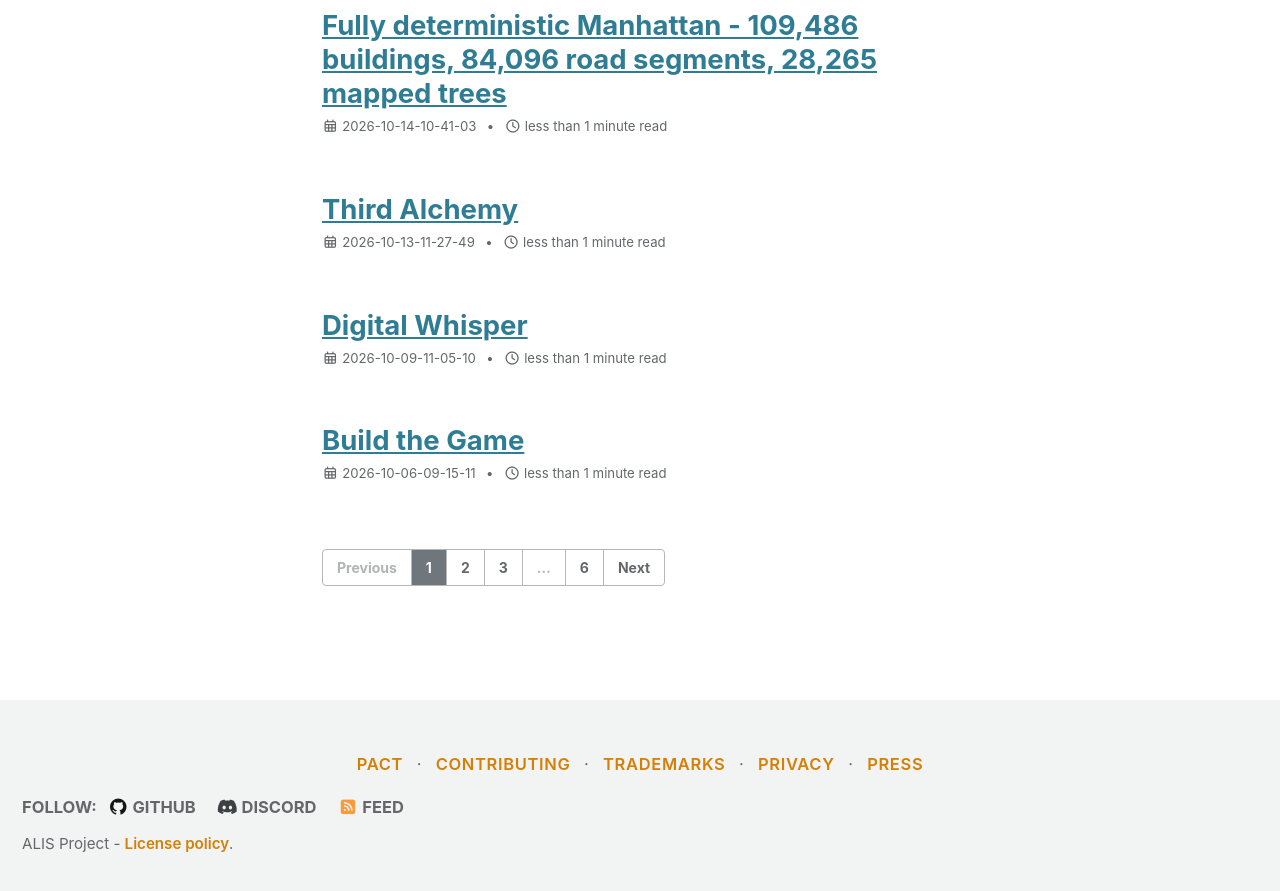
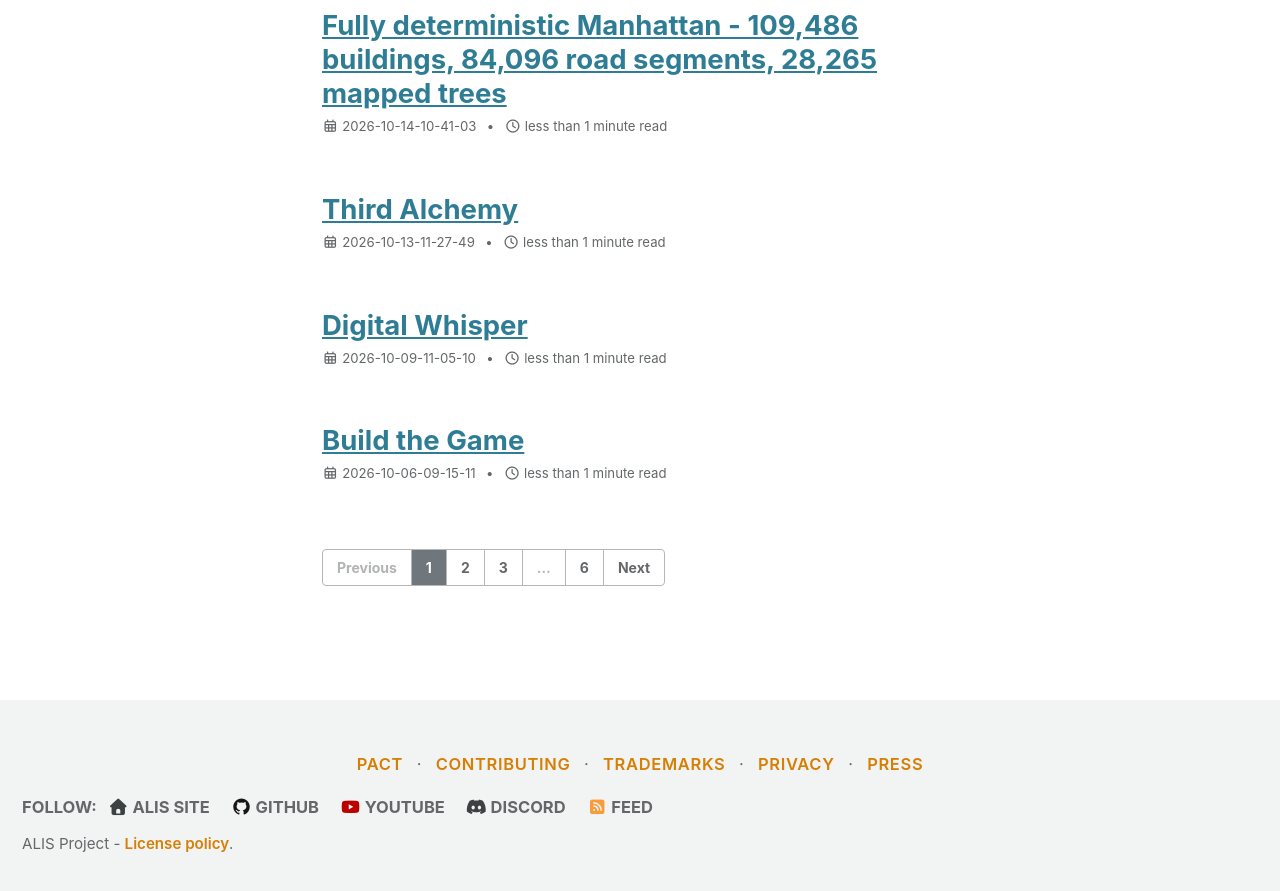
Before and after one commit to fallintodusk/fallintodusk.github.io, a Jekyll site: the page built from index.html, in a window 1280 px wide and 900 px high, scrolled down 1117 px. Shown: the top 891 px of the window. Built offline with Jekyll 4.4.1, drawn with Linux system fonts in a browser that asks for light colours; cached includes are drawn as plain includes; the list of posts is cut into pages by our own code.

Commit message:
Add native ALIS project navigation to the site footer

```diff
--- a/_config.yml
+++ b/_config.yml
@@ -132,9 +132,15 @@ author:
 # Site Footer
 footer:
   links:
+    - label: "ALIS site"
+      icon: "fas fa-fw fa-home"
+      url: "https://fall.is/"
     - label: "GitHub"
       icon: "fab fa-fw fa-github"
-      url: "https://github.com/fallintodusk"
+      url: "https://github.com/fallintodusk/alis"
+    - label: "YouTube"
+      icon: "fab fa-fw fa-youtube"
+      url: "https://www.youtube.com/@fallintodusk"
     - label: "Discord"
       icon: "fab fa-fw fa-discord"
       url: "https://discord.gg/rj56ThURtT"
```
